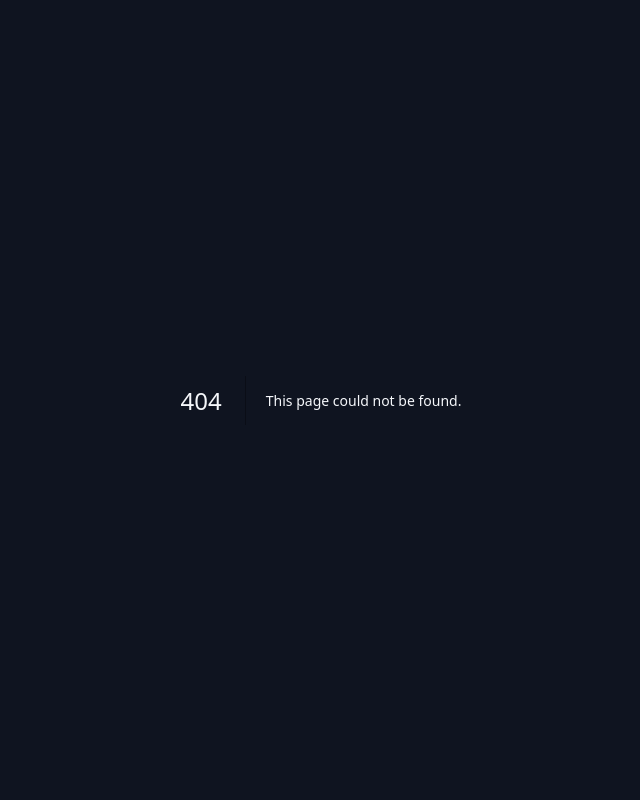
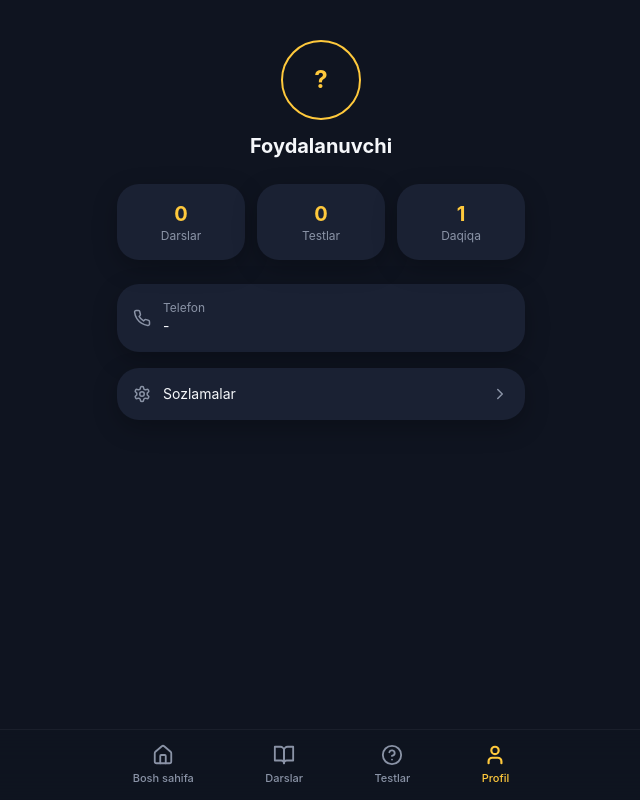
Before and after one commit to zubairhamedov/zubaelektro, a Next.js app: page /profil in a window 1280 px wide. Before the commit this address had no page. Shown: the whole page, without its empty margins (319-959 px from the left). Built offline with nearby package versions, Linux system fonts and the light colour scheme; no server answers.

Commit message:
Create ProfilPage component for user profile display

```diff
--- /dev/null
+++ b/app/profil/page.tsx
@@ -0,0 +1,89 @@
+"use client";
+
+import { useEffect, useState } from "react";
+import { Phone, Settings, ChevronRight } from "lucide-react";
+import Link from "next/link";
+import { supabase } from "@/lib/supabase";
+import BottomTab from "@/components/BottomTab";
+
+export default function ProfilPage() {
+  const [profile, setProfile] = useState<any>(null);
+  const [lessonsDone, setLessonsDone] = useState(0);
+
+  useEffect(() => {
+    async function load() {
+      const { data: userData } = await supabase.auth.getUser();
+      const user = userData?.user;
+      if (!user) return;
+
+      const { data: profileData } = await supabase
+        .from("user_profiles")
+        .select("*")
+        .eq("id", user.id)
+        .single();
+      setProfile(profileData);
+
+      const { count } = await supabase
+        .from("user_progress")
+        .select("*", { count: "exact", head: true })
+        .eq("user_id", user.id)
+        .eq("completed", true);
+      setLessonsDone(count || 0);
+    }
+    load();
+  }, []);
+
+  const initial = profile?.full_name?.[0]?.toUpperCase() || "?";
+
+  return (
+    <div className="min-h-screen pb-28">
+      <div className="mx-auto max-w-md px-5 pt-10">
+        <div className="flex flex-col items-center gap-3">
+          <div className="flex h-20 w-20 items-center justify-center rounded-full border-2 border-accent text-2xl font-bold text-accent">
+            {initial}
+          </div>
+          <h1 className="font-display text-xl font-bold">
+            {profile?.full_name || "Foydalanuvchi"}
+          </h1>
+        </div>
+
+        <div className="mt-6 grid grid-cols-3 gap-3">
+          <div className="rounded-xl2 bg-surface p-4 text-center shadow-card">
+            <p className="font-display text-xl font-bold text-accent">
+              {lessonsDone}
+            </p>
+            <p className="text-xs text-textSecondary">Darslar</p>
+          </div>
+          <div className="rounded-xl2 bg-surface p-4 text-center shadow-card">
+            <p className="font-display text-xl font-bold text-accent">0</p>
+            <p className="text-xs text-textSecondary">Testlar</p>
+          </div>
+          <div className="rounded-xl2 bg-surface p-4 text-center shadow-card">
+            <p className="font-display text-xl font-bold text-accent">1</p>
+            <p className="text-xs text-textSecondary">Daqiqa</p>
+          </div>
+        </div>
+
+        <div className="mt-6 flex items-center gap-3 rounded-xl2 bg-surface p-4 shadow-card">
+          <Phone size={18} className="text-textSecondary" />
+          <div>
+            <p className="text-xs text-textSecondary">Telefon</p>
+            <p className="text-sm">{profile?.phone || "-"}</p>
+          </div>
+        </div>
+
+        <Link
+          href="/sozlamalar"
+          className="mt-4 flex items-center justify-between rounded-xl2 bg-surface p-4 shadow-card active:bg-surfaceHover"
+        >
+          <div className="flex items-center gap-3">
+            <Settings size={18} className="text-textSecondary" />
+            <span className="text-sm">Sozlamalar</span>
+          </div>
+          <ChevronRight size={18} className="text-textSecondary" />
+        </Link>
+      </div>
+      <BottomTab />
+    </div>
+  );
+}
```
